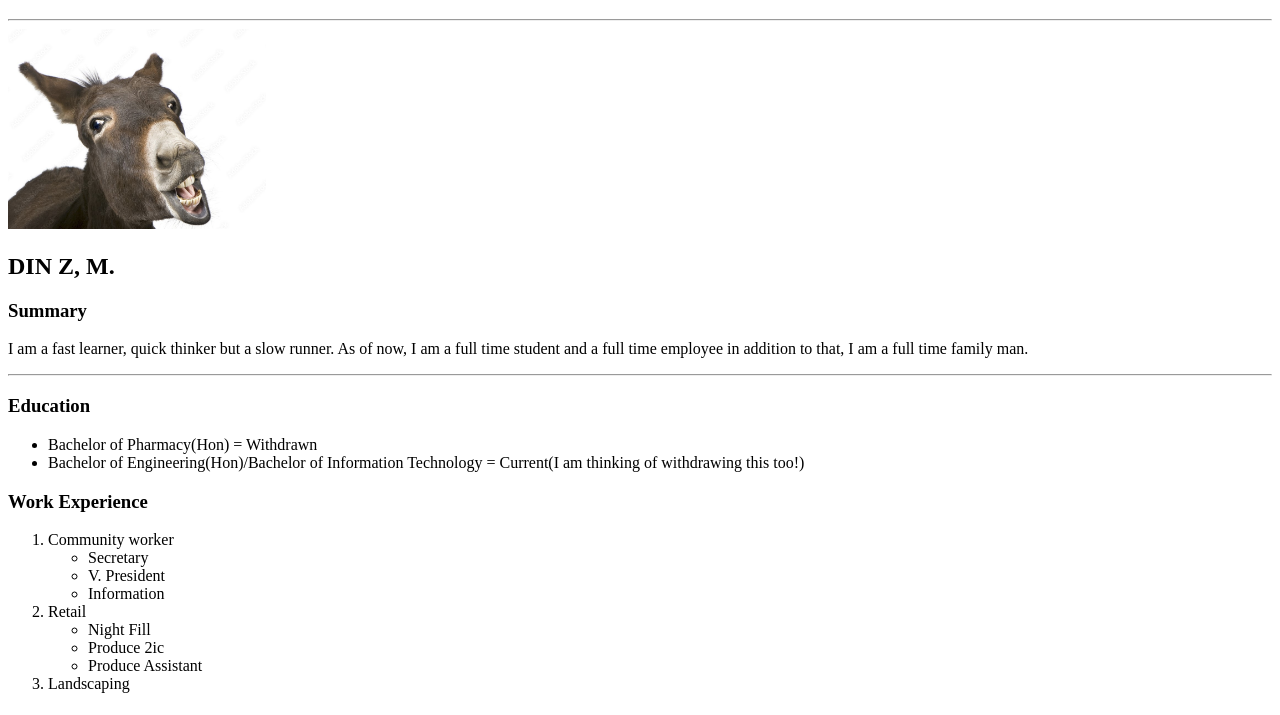
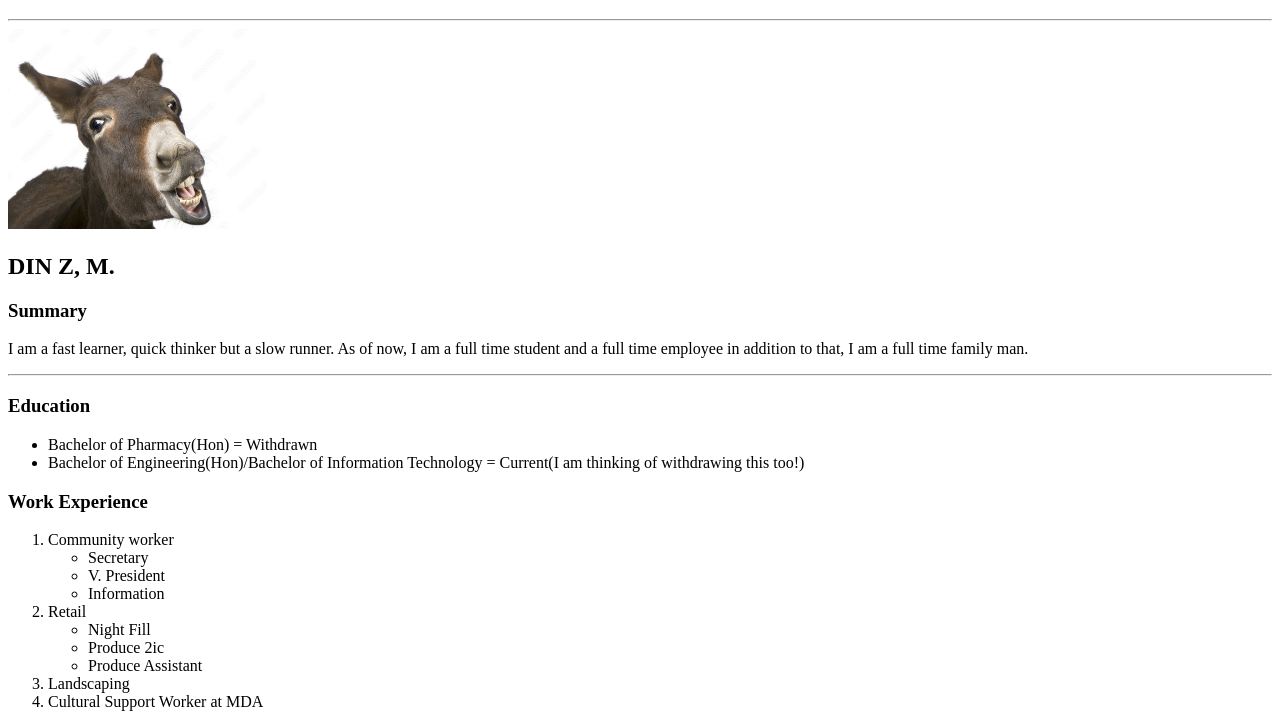
Before and after one commit to Spacebegin/myresume, a plain HTML site: page index.html in a window 1280 px wide. Shown: the part 61-776 px from the top of the page. Drawn offline with Linux system fonts and the light colour scheme.

Commit message:
Update index.html

```diff
--- a/index.html
+++ b/index.html
@@ -36,6 +36,7 @@
                 </ul>
             </li>
             <li>Landscaping</li>
+            <li>Cultural Support Worker at MDA</li>
         </ol>
     <h3>Skills</h3>
         <ol>
```
